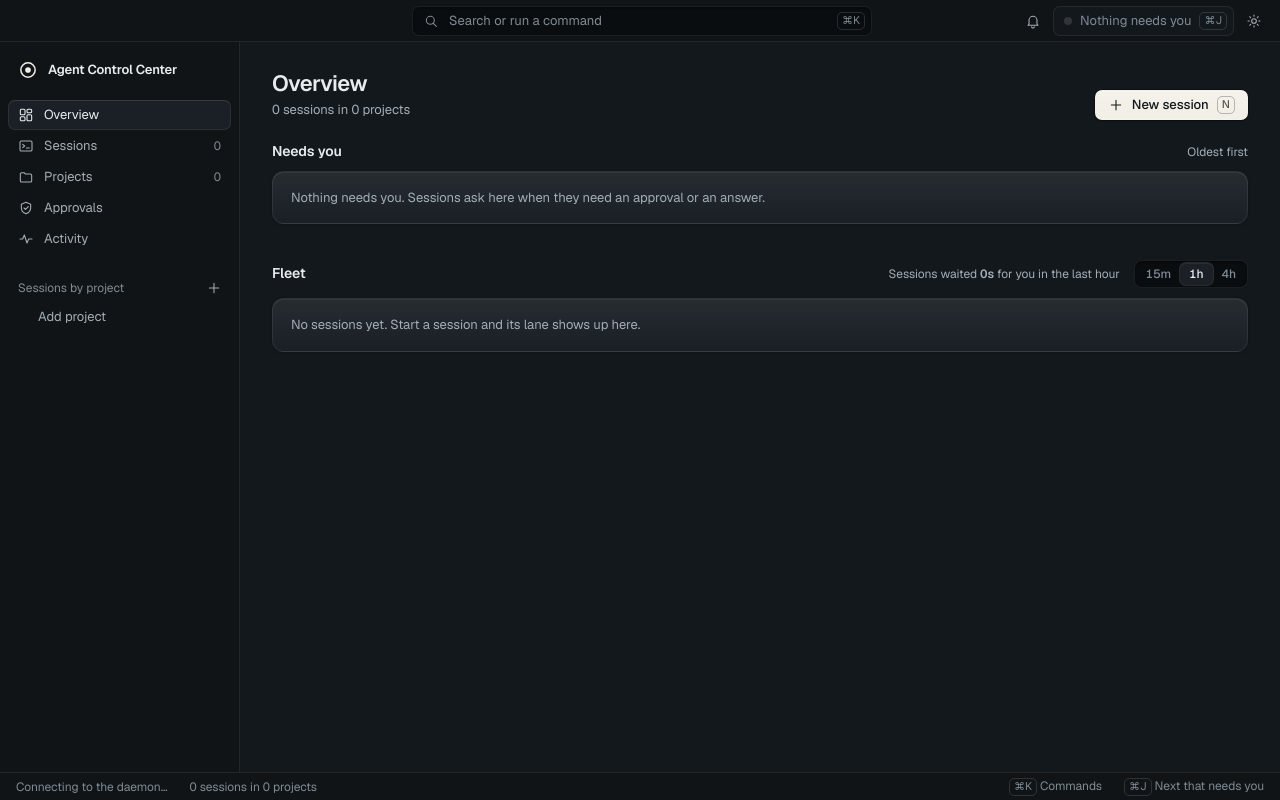
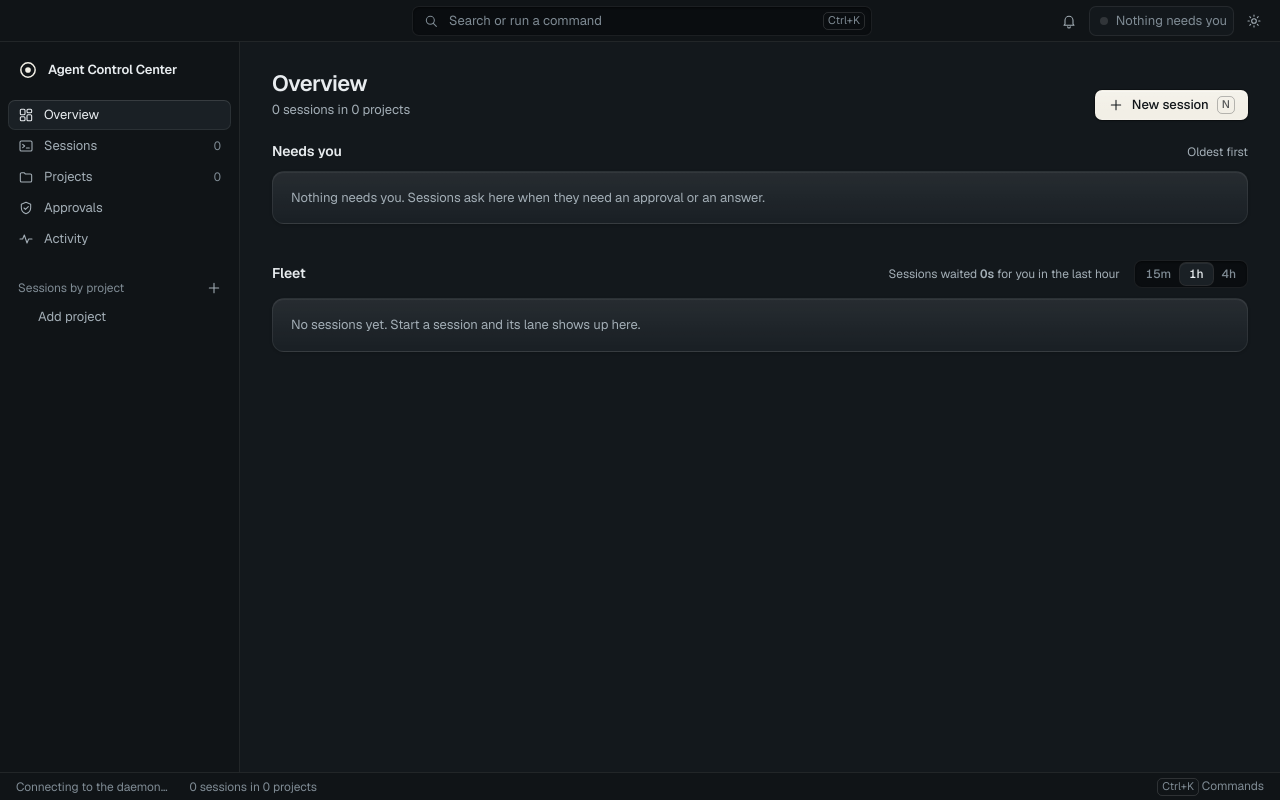
Before and after one commit to Husnain-Asharf/agent-control-center, a React (Vite) app: page / in a window 1280 px wide. Built offline with nearby package versions, Linux system fonts and the light colour scheme.

Commit message:
feat: keep the traffic light inset and Cmd hints to macOS

```diff
--- a/src/components/StatusBar.tsx
+++ b/src/components/StatusBar.tsx
@@ -1,4 +1,5 @@
 import { daemonStatusText } from '../lib/daemonStatus';
+import { isMac, keyHints } from '../lib/platform';
 import { useStore } from '../store/store';
 
 export function StatusBar() {
@@ -6,6 +7,7 @@ export function StatusBar() {
   const daemonError = useStore((s) => s.daemonError);
   const nSessions = useStore((s) => Object.keys(s.sessions).length);
   const nProjects = useStore((s) => Object.keys(s.projects).length);
+  const keys = keyHints(isMac);
   return (
     <footer className="statusbar">
       <span title={daemonError ?? undefined}>{daemonStatusText(connected, daemonError)}</span>
@@ -15,11 +17,13 @@ export function StatusBar() {
       </span>
       <span className="spacer" />
       <span>
-        <kbd className="kbd">⌘K</kbd> Commands
+        <kbd className="kbd">{keys.palette}</kbd> Commands
       </span>
-      <span>
-        <kbd className="kbd">⌘J</kbd> Next that needs you
-      </span>
+      {keys.nextNeeds && (
+        <span>
+          <kbd className="kbd">{keys.nextNeeds}</kbd> Next that needs you
+        </span>
+      )}
     </footer>
   );
 }
--- a/src/components/TitleBar.tsx
+++ b/src/components/TitleBar.tsx
@@ -2,7 +2,11 @@ import { needsYouCount, useStore } from '../store/store';
 import { go } from '../lib/route';
 import { jumpToOldest } from '../lib/approvals';
 import { openPalette } from '../lib/palette';
+import { isMac, keyHints } from '../lib/platform';
 import { Icon } from './Icon';
+
+/** On macOS the native traffic lights sit in the first 80px. On Linux the native title bar is above the webview. */
+const TRAFFIC_LIGHTS_INSET = 80;
 
 export function TitleBar() {
   const theme = useStore((s) => s.theme);
@@ -10,15 +14,15 @@ export function TitleBar() {
   const n = useStore((s) => needsYouCount(s));
   const label = n === 0 ? 'Nothing needs you' : n === 1 ? '1 needs you' : `${n} need you`;
   const themeLabel = theme === 'dark' ? 'Switch to light theme' : 'Switch to dark theme';
+  const keys = keyHints(isMac);
 
   return (
     <header className="titlebar" data-tauri-drag-region>
-      {/* The native traffic lights sit in the first 80px. */}
-      <div className="traffic" data-tauri-drag-region style={{ paddingLeft: 80 }} />
+      <div className="traffic" data-tauri-drag-region style={isMac ? { paddingLeft: TRAFFIC_LIGHTS_INSET } : undefined} />
       <button className="search" type="button" data-action="palette" aria-label="Search or run a command" onClick={openPalette}>
         <Icon name="search" />
         <span>Search or run a command</span>
-        <kbd className="kbd">⌘K</kbd>
+        <kbd className="kbd">{keys.palette}</kbd>
       </button>
       <div className="titlebar-right">
         <button className="icon-btn bell" type="button" aria-label="Notifications" onClick={() => go('#approvals')}>
@@ -33,7 +37,7 @@ export function TitleBar() {
         >
           <span className="lamp" />
           <span>{label}</span>
-          <kbd className="kbd">⌘J</kbd>
+          {keys.nextNeeds && <kbd className="kbd">{keys.nextNeeds}</kbd>}
         </button>
         <button className="icon-btn" type="button" aria-label={themeLabel} onClick={toggleTheme}>
           <Icon name={theme === 'dark' ? 'sun' : 'moon'} />
--- /dev/null
+++ b/src/lib/platform.ts
@@ -0,0 +1,24 @@
+/**
+ * Whether a webview's user agent is the macOS one. The app has no OS plugin; the
+ * macOS webview names the Mac in its user agent, the Linux one (WebKitGTK) X11 and Linux.
+ */
+export function isMacUserAgent(userAgent: string): boolean {
+  return /\bMacintosh\b|\bMac OS X\b/.test(userAgent);
+}
+
+/** True in the macOS app. */
+export const isMac = typeof navigator !== 'undefined' && isMacUserAgent(navigator.userAgent);
+
+export interface KeyHints {
+  palette: string;
+  /** `null` where the jump has no key. */
+  nextNeeds: string | null;
+}
+
+/**
+ * The shortcut hints the UI shows. Ctrl+K opens the palette on every platform. Cmd+J
+ * has no Linux key: Ctrl+J is a newline in the session terminal.
+ */
+export function keyHints(mac: boolean): KeyHints {
+  return mac ? { palette: '⌘K', nextNeeds: '⌘J' } : { palette: 'Ctrl+K', nextNeeds: null };
+}
```
Also changed, not shown: 1 other file (tests, documents, lock files or other folders).
